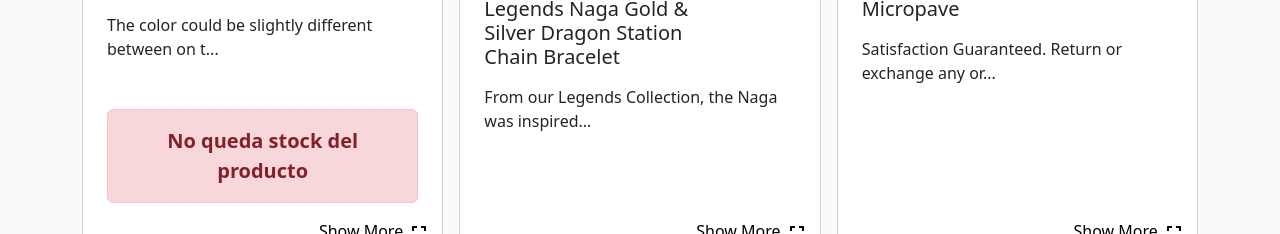
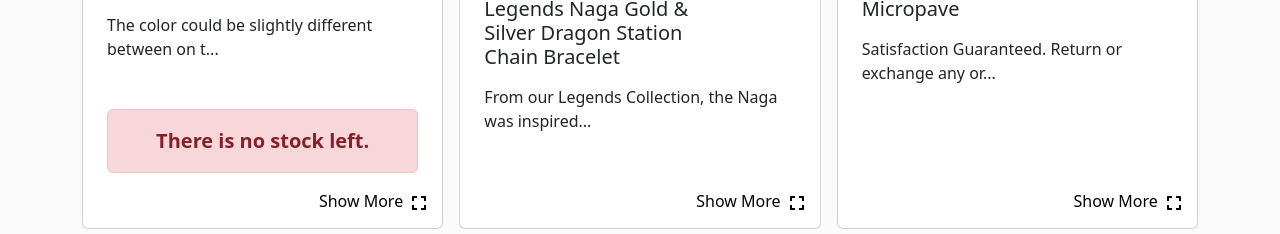
Before and after one commit to pablofs02/shopeen, a React (Vite) app: page /store in a window 1280 px wide. Shown: the part 860-1094 px from the top of the page. Built offline with nearby package versions, Linux system fonts and the light colour scheme.

Commit message:
Translated to english Store page

```diff
--- a/src/components/StoreItem.tsx
+++ b/src/components/StoreItem.tsx
@@ -60,7 +60,7 @@ export function StoreItem(props: StoreItemsProps) {
               <>
                 <Alert variant="danger" className="text-center">
                   <span className="fw-bold fs-5 p-auto">
-                    No queda stock del producto
+                    There is no stock left.
                   </span>
                 </Alert>
               </>
```
